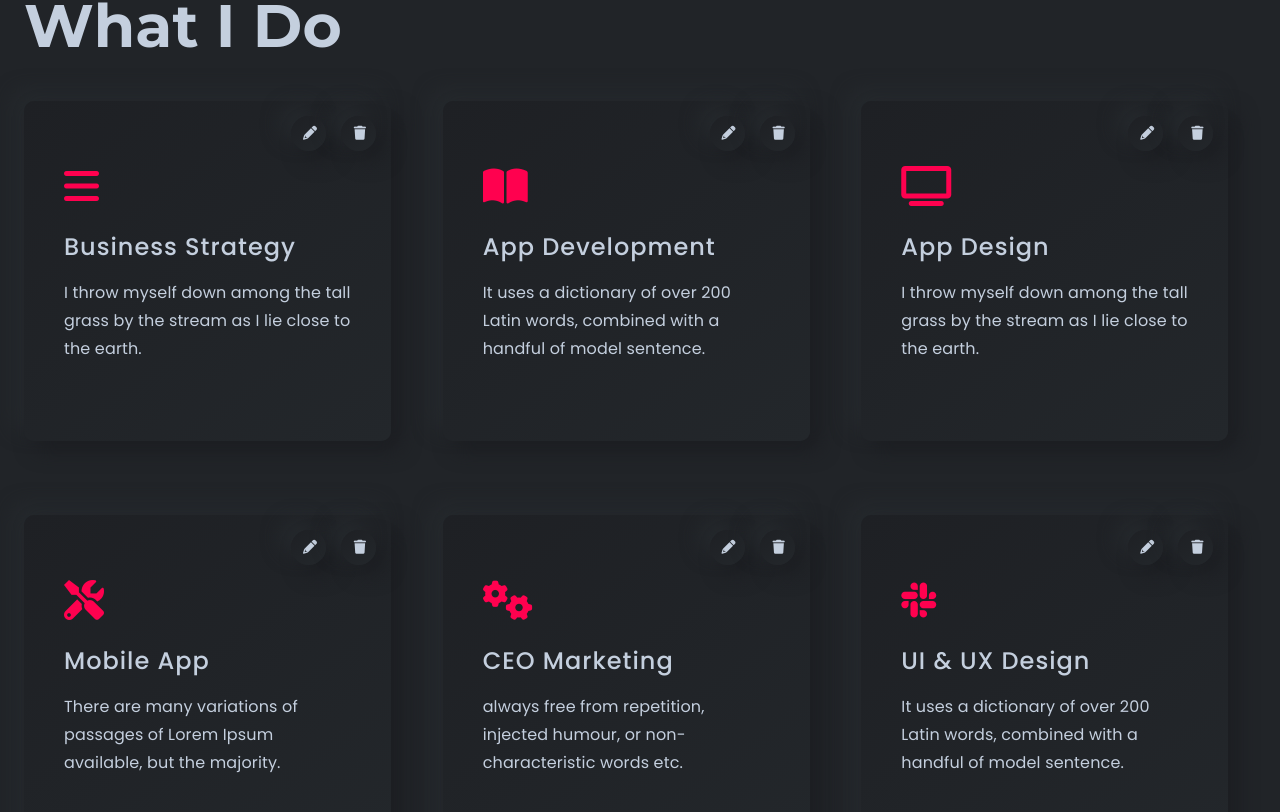
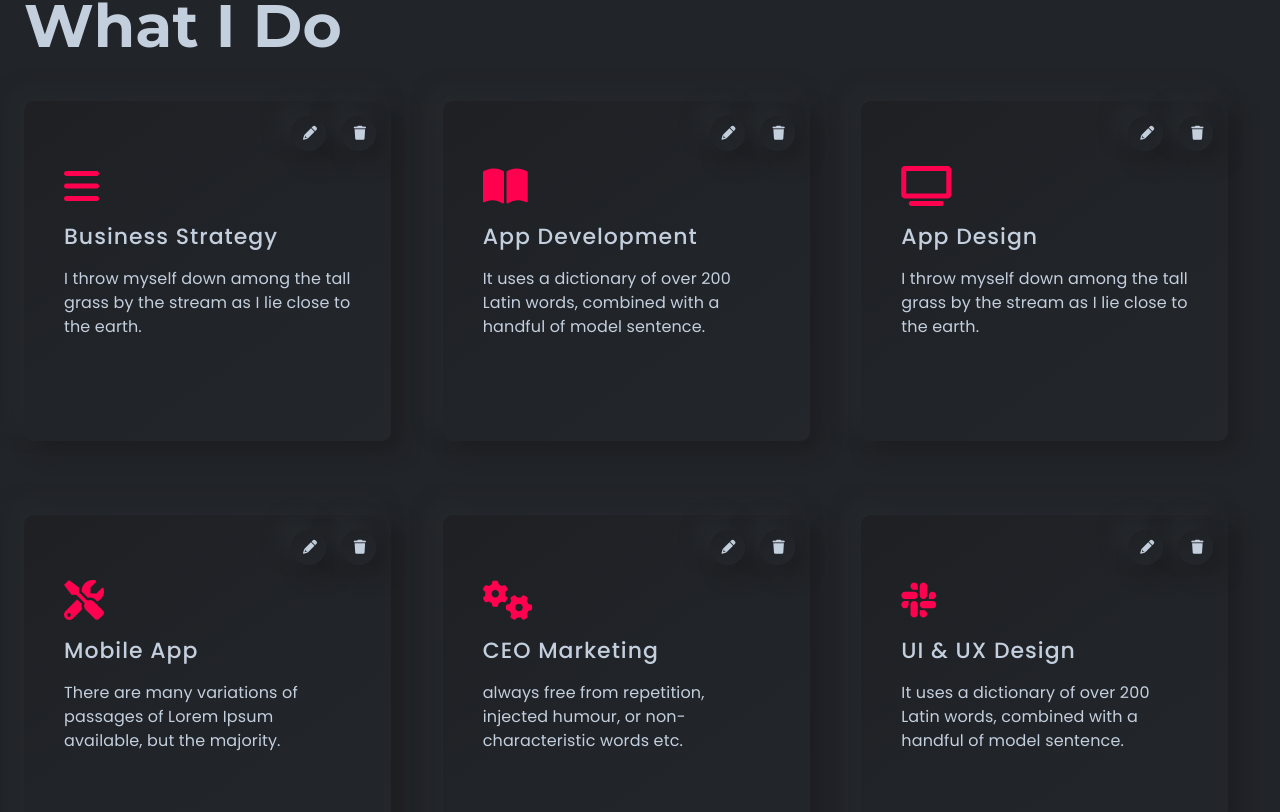
Before and after one commit to imranprof/jobs-frontend, a Next.js app: page /profile in a window 1280 px wide. Shown: the part 1089-1901 px from the top of the page. Built offline with nearby package versions, Linux system fonts and the light colour scheme; no server answers; a web font is replaced by a local one; what next-redux-wrapper would draw is missing.

Commit message:
fix: add validation in title and description

```diff
--- a/src/views/Profile/EditComponents/features/components/featuresEdit.js
+++ b/src/views/Profile/EditComponents/features/components/featuresEdit.js
@@ -30,19 +30,27 @@ const FeaturesEdit = (props) => {
     handleClose()
   }
 
+  const featureValidation = (values) => {
+    let errors = {}
+    if(!values.title) {
+      errors.title = "Title can't be empty"
+    } else if(values.title.length > 30) {
+      errors.title = "Title must be within 30 characters"
+    }
+
+    if(!values.description) {
+      errors.description = "Description can't be empty"
+    } else if(values.description.length > 150) {
+      errors.description = "Description must be within 150 characters"
+    }
+
+    return errors;
+  }
+
   const formik = useFormik({
     initialValues: initialFeatureValue,
     onSubmit: featureUpdate,
-    validate: values => {
-      let errors = {}
-      if(!values.title) {
-        errors.title = "Title can't be empty"
-      }
-      if(!values.description) {
-        errors.description = "Description can't be empty"
-      }
-      return errors;
-    }
+    validate: featureValidation
   })
 
   return (
@@ -50,28 +58,26 @@ const FeaturesEdit = (props) => {
       <h3 className={`${classes.featuresEditWrapper}__top-label`}>Edit feature</h3>
 
       <div className={`${classes.featuresEditWrapper}__content-wrapper`}>
-        <div>
+        <div className={`${classes.featuresEditWrapper}__content-wrapper__gap`}>
           <TextField
             fullWidth
             variant="outlined"
             required
             size="small"
-            id="title"
             name="title"
             label="Title"
             value={formik.values.title}
             onChange={formik.handleChange}
-            error={formik.touched.title && Boolean(formik.errors.title)}
-            helperText={formik.touched.title && formik.errors.title}
           />
           {formik.errors.title ? <ErrorMessages error={formik.errors.title} /> : null}
         </div>
-        <div>
-          <h4 className={`${classes.featuresEditWrapper}__content-label`}>Description</h4>
+        <div className={`${classes.featuresEditWrapper}__content-wrapper__gap`}>
           <TextField
+            required
             multiline={true}
             fullWidth
             rows={5}
+            label="Description"
             variant="outlined"
             name="description"
             value={formik.values.description}
--- a/src/views/Profile/EditComponents/features/style.js
+++ b/src/views/Profile/EditComponents/features/style.js
@@ -6,7 +6,7 @@ const useStyles = makeStyles({
       margin: "0 0 30px 0"
     },
     '&__content-wrapper': {
-      height: 300,
+      height: 290,
       '& label.Mui-focused': {
         color: theme.palette.customBorder.customInputBorder
       },
@@ -26,11 +26,10 @@ const useStyles = makeStyles({
         '&.Mui-focused fieldset': {
           borderColor: theme.palette.customBorder.customInputBorder,
         }
+      },
+      '&__gap': {
+        margin: "30px 0"
       }
-    },
-    '&__content-label': {
-      fontSize: 13,
-      margin: "15px 0 10px 0"
     },
   }),
 })
--- a/src/views/Profile/Features/style.js
+++ b/src/views/Profile/Features/style.js
@@ -56,28 +56,44 @@ const useStyles = makeStyles({
         width: "100%",
         fontSize: 40,
         color: theme.palette.customColor.highContrast,
-        marginBottom: 20,
+        marginBottom: 10,
         transition: "color 0.4s ease",
       },
       '&__content': {
+        height: 200,
         '&__title': {
+          width: "100%",
+          maxHeight: 63,
           color: theme.palette.customColor.main,
-          fontSize: 24,
+          fontSize: 22,
           fontWeight: 500,
           fontFamily: FONTS.secondaryFont,
-          lineHeight: "32px",
           letterSpacing: 1,
           textTransform: "capitalize",
           marginTop: 0,
           transition: "color 0.4s ease 0s",
+          overflowWrap: "break-word",
+          whiteSpace: "break-spaces",
+          overflow: "auto",
+          '&::-webkit-scrollbar-track': {
+            background: theme.palette.scrollBar.track,
+          },
+          '&::-webkit-scrollbar': {
+            width: 3,
+            background: theme.palette.scrollBar.track,
+          },
+          '&::-webkit-scrollbar-thumb': {
+            background: theme.palette.scrollBar.thumb,
+          },
         },
         '&__description': {
+          height: 120,
           color: theme.palette.customColor.main,
           fontSize: 16,
           fontFamily: FONTS.secondaryFont,
-          lineHeight: "28px",
-          marginBottom: 22,
+          lineHeight: "24px",
           transition: "color 0.4s ease 0s",
+          margin: 0,
         },
         [theme.breakpoints.down('xs')]: {
           '&__title': {
--- a/styles/darkTheme.js
+++ b/styles/darkTheme.js
@@ -101,6 +101,10 @@ const darkTheme = createTheme({
       title: COLORS.white_6,
       percentText: COLORS.white_6,
       boxShadow: COLORS.boxShadow_8,
+    },
+    scrollBar: {
+      track: COLORS.gray_4,
+      thumb: COLORS.white_6
     }
   },
 });
--- a/styles/lightTheme.js
+++ b/styles/lightTheme.js
@@ -101,6 +101,10 @@ const lightTheme = createTheme({
       percentText: COLORS.gray,
       boxShadow: "none",
     },
+    scrollBar: {
+      track: COLORS.gray_4,
+      thumb: COLORS.white_6
+    }
   },
 });
 
```
Lines whose indentation alone changed are shown as unchanged.
